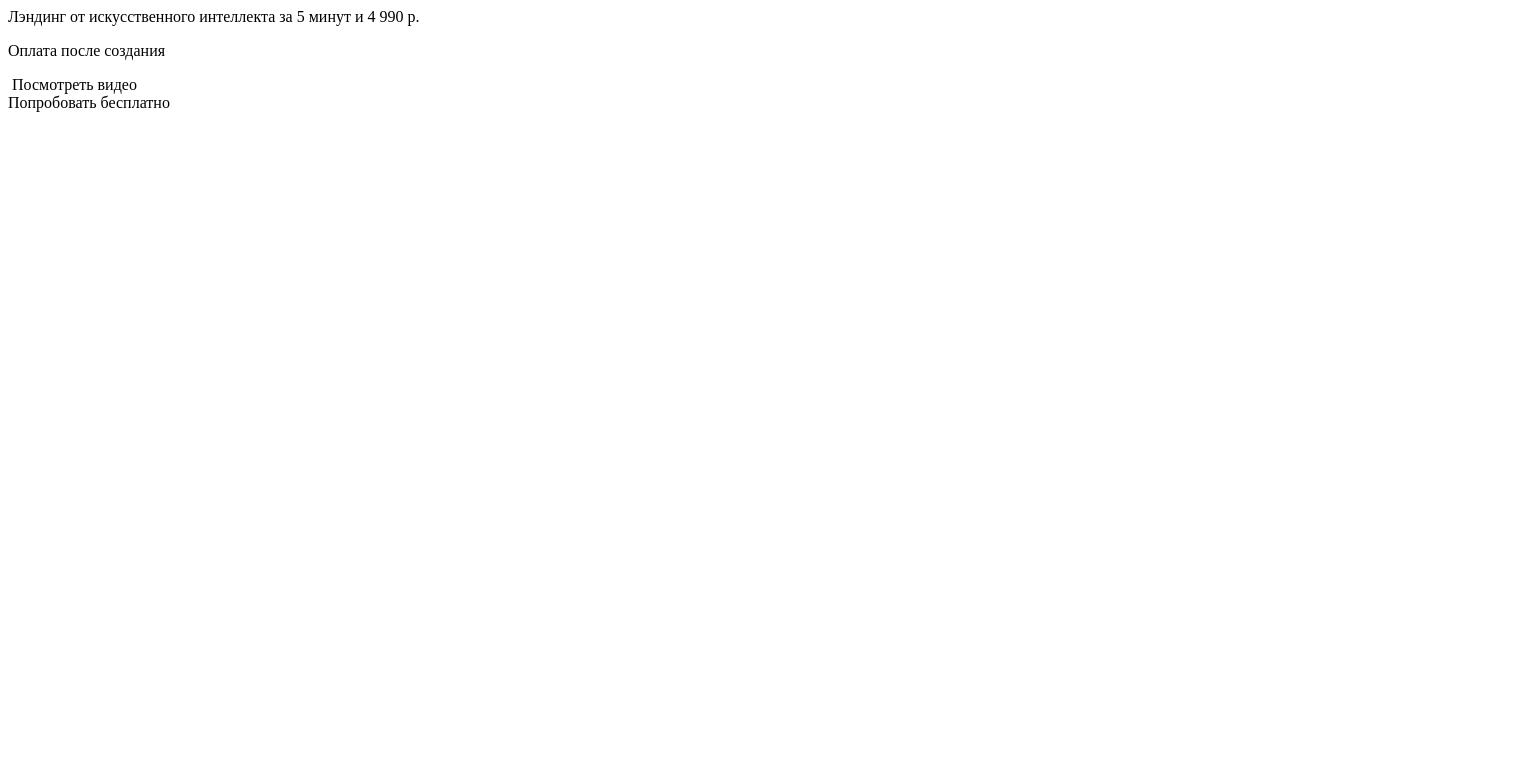
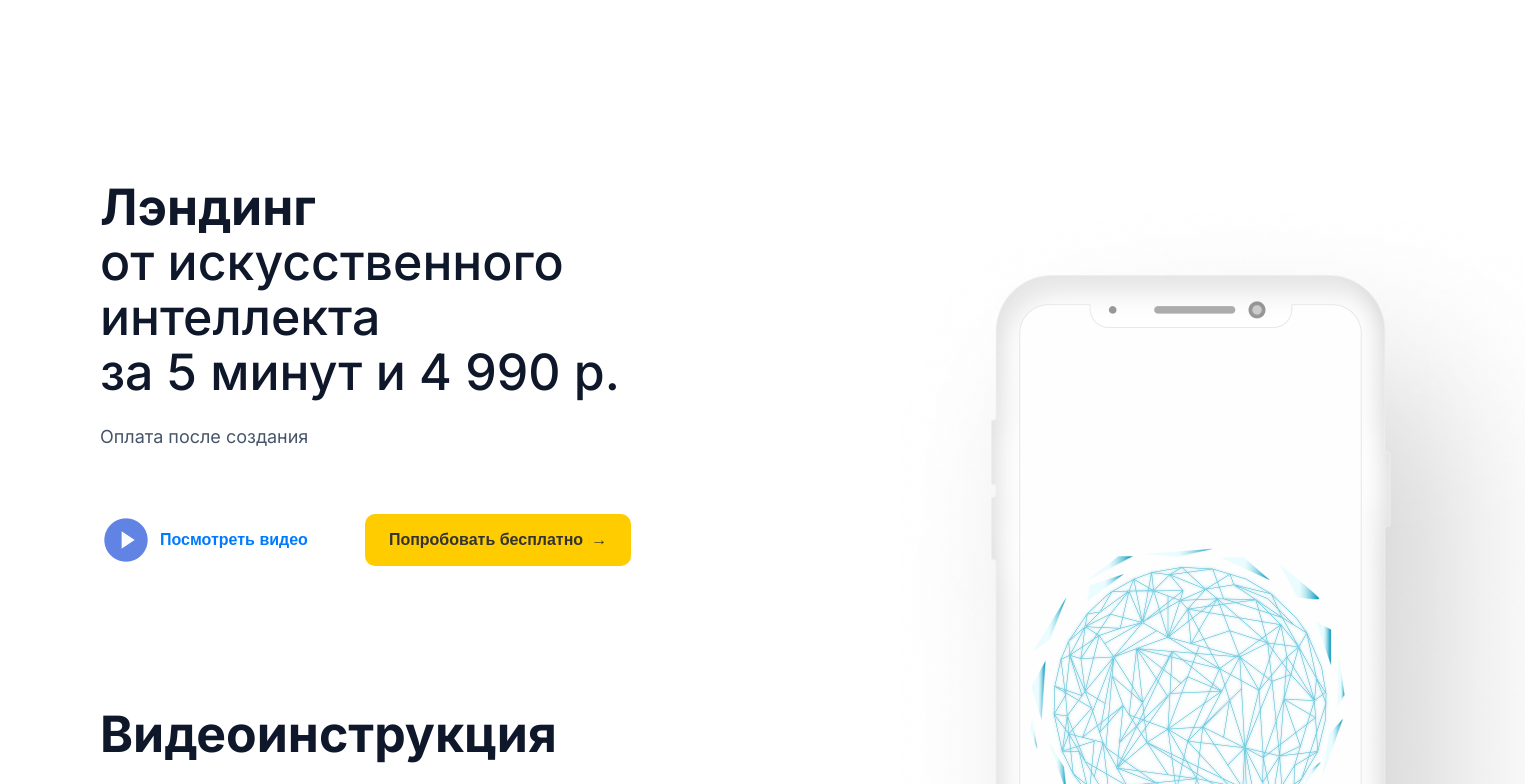
Before and after one commit to FabioGorally/landing, a plain HTML site: page index.html in a window 1280 px wide. Shown: the top 784 px of the page, 1525 px wide, since content can reach past the window. Drawn offline with Linux system fonts and the light colour scheme.

Commit message:
Добавлена полностью первая секция

```diff
--- a/index.html
+++ b/index.html
@@ -4,29 +4,37 @@
     <meta charset="UTF-8" />
     <meta name="viewport" content="width=device-width, initial-scale=1.0" />
     <title>AI Landing</title>
-    <link rel="preconnect" href="https://fonts.googleapis.com">
-<link rel="preconnect" href="https://fonts.gstatic.com" crossorigin>
-<link href="https://fonts.googleapis.com/css2?family=Inter:ital,opsz,wght@0,14..32,100..900;1,14..32,100..900&display=swap" rel="stylesheet">
+    <link rel="stylesheet" href="styles.css" />
+    <link rel="preconnect" href="https://fonts.googleapis.com" />
+    <link rel="preconnect" href="https://fonts.gstatic.com" crossorigin />
+    <link
+      href="https://fonts.googleapis.com/css2?family=Inter:ital,opsz,wght@0,14..32,100..900;1,14..32,100..900&display=swap"
+      rel="stylesheet"
+    />
   </head>
   <body>
     <div class="section-one">
-      <div class="main-title">
-        <span>Лэндинг от искусственного интеллекта за 5 минут и 4 990 р. </span>
-        <p>Оплата после создания</p>
+      <div class="main-title item-1">
+        <span class="main-title__text"
+          ><strong>Лэндинг</strong><br> от искусственного интеллекта <br>за 5 минут и 4
+          990 р.</span>
+        <p class="main-title__describe">Оплата после создания</p>
         <div class="navigation-links">
-          <div class="link-to-video">
-            <img src="" alt="" class="icon" />
-            <span>Посмотреть видео</span>
-          </div>
-          <div class="button">Попробовать бесплатно</div>
+          <button class="navigation-links__btn-video btn">
+            <img src="assets/Icon.png" alt="иконка плей" /> Посмотреть видео
+          </button>
+          <button class="navigation-links__btn-try btn">
+            Попробовать бесплатно <span class="arrow">&rarr;</span>
+          </button>
         </div>
       </div>
-      <div class="iphone">
-        <img src="" alt="" />
+      <div class="iphone item-2">
+        <img src="assets/iPhoneXR.png" alt="Айфон" class="background-image" />
+        <img src="assets/sphere.png" alt="Шар" class="overlay-image" />
       </div>
-      <div class="video">
-        <span class="video-title"></span>
-        <img src="" alt="" class="video-player" />
+      <div class="video item-3">
+        <span class="video__title"><strong>Видеоинструкция</strong></span>
+        <img src="assets/video.jpg" alt="#" class="video__player" />
       </div>
     </div>
   </body>
--- a/slyles.css
+++ /dev/null
@@ -1,7 +0,0 @@
-* {
-
-}
-
-.section-one {
-    font-family: 'Inter';
-}
--- /dev/null
+++ b/styles.css
@@ -0,0 +1,130 @@
+* {
+    margin: 0;
+    padding: 0;
+    box-sizing: border-box;
+}
+
+body {
+    font-family: 'Inter';
+    color: #0F172A;
+}
+
+/* Стили для первой секции */
+.section-one {
+    display: grid;
+    justify-items: center;
+    grid-template-columns: 1fr 1fr;
+    grid-template-rows: 1fr 1fr;
+    gap: 20px;
+    margin-top: 180px;
+    margin-left: 100px;
+}
+
+.main-title {
+    max-width: 774px;
+}
+
+.main-title__text {
+    font-weight: 500;
+    font-size: 50px;
+    line-height: 1.1;
+}
+
+.main-title__describe {
+    font-weight: 400;
+    font-size: 18px;
+    line-height: 26px;
+    color: #475569;
+    margin-top: 24px;
+}
+
+/* Общий класс для кнопок */
+.btn {
+  border: none;
+  border-radius: 10px;
+  cursor: pointer;
+  font-size: 16px;
+  font-weight: bold;
+  display: flex;
+  align-items: center;
+  justify-content: center;
+  gap: 8px;
+  height: 52px;
+}
+
+.navigation-links__btn-video {
+  background-color: transparent;
+  color: #007bff;
+}
+
+.navigation-links__btn-try {
+  background-color: #ffcc00;
+  color: #333;
+  padding: 0 24px;
+  margin-left: 42px;
+}
+
+.navigation-links {
+  display: flex;
+  gap: 15px;
+  margin-top: 64px;
+}
+
+/* Я этого айфона картинки маму ел заебал меня  */
+.iphone {
+    position: relative;
+    width: 400px;
+    height: 800px;
+}
+
+.backgroud-image {
+    position: absolute;
+    z-index: 1;
+    top: 0;
+    left: 0;
+    width: 100%;
+    height: 100%;
+    display: block;
+    object-fit: contain;
+}
+
+.overlay-image {
+    position: absolute;
+    z-index: 2;
+    top: 65%;
+    left: 80%;
+    transform: translate(-50%, -50%);
+    width: 388px;
+    height: 388px;
+    object-fit: contain;
+}
+
+.item-2 {
+    grid-row: span 2;
+    grid-column: 2 / 3;
+}
+
+.item-3 {
+    grid-row: 2 / 3;
+    grid-column: 1 / 2;
+}
+
+.video {
+    display: flex;
+    flex-direction: column;
+}
+
+.video__title {
+    font-weight: 600;
+    font-size: 50px;
+    line-height: 1.1;
+    margin-bottom: 19px;
+    letter-spacing: -4%;
+}
+
+.video__player {
+    width: 731px;
+    height: 411px;
+    margin-top: 22px;
+    margin-left: 4px;
+}
```
Also changed, not shown: assets/Icon.png (added), assets/iPhoneXR.png (added), assets/sphere.png (added), assets/video.jpg (added).
